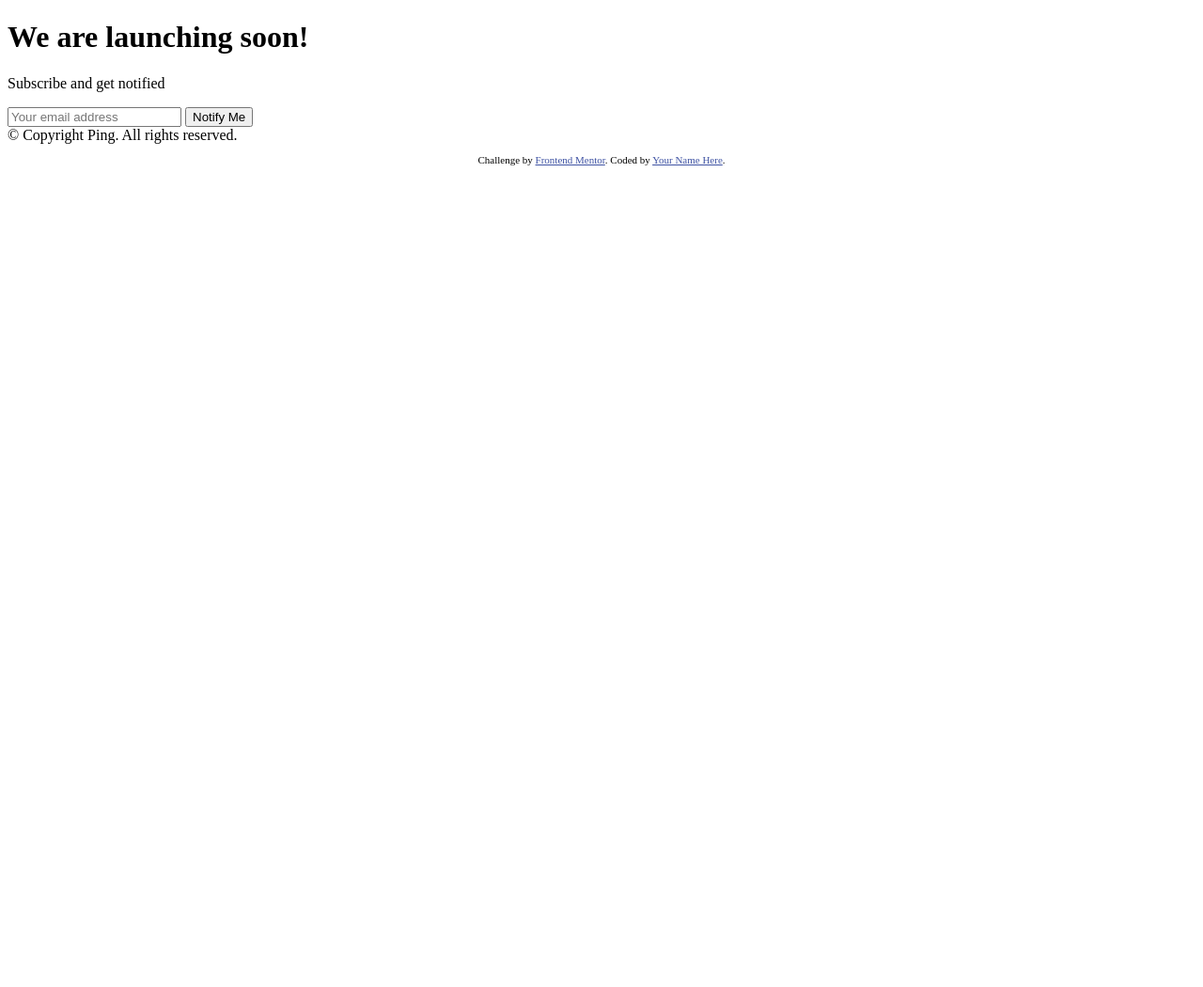
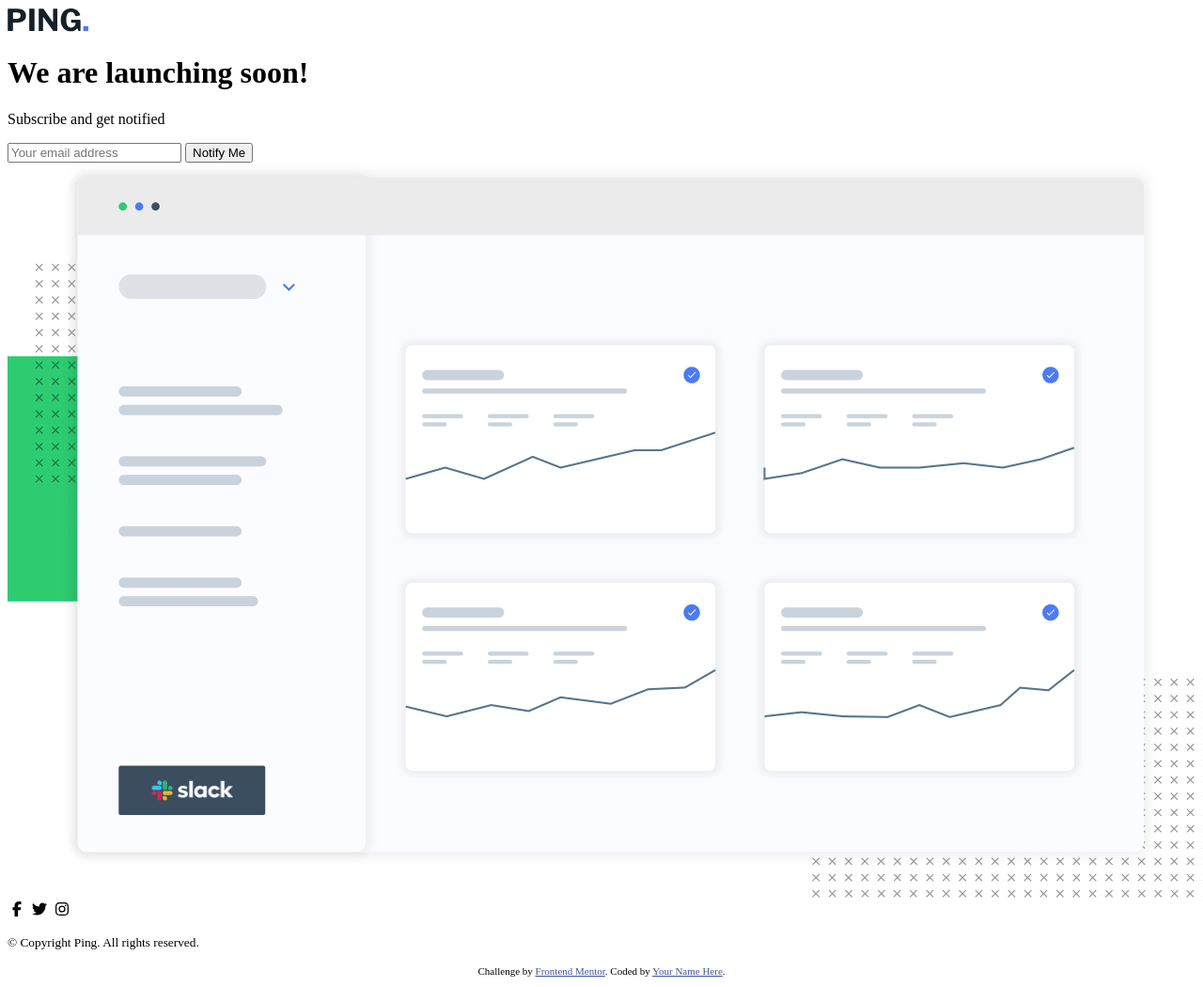
Before and after one commit to Mudi-Igbinoba/ping-coming-soon-page, a plain HTML site: page index.html in a window 1280 px wide. Shown: the whole page at 94% size. Before the commit the page ends 800 px from the top, so only its background shows below. Drawn offline with Linux system fonts and the light colour scheme.

Commit message:
finished structuring html

```diff
--- a/index.html
+++ b/index.html
@@ -12,11 +12,13 @@
             rel="stylesheet"
         />
         <!-- Fonts Links -->
+        <script defer src="./assets/font-awesome/js/all.js"></script>
+        <!-- Font Awesome -->
         <link
             rel="icon"
             type="image/png"
             sizes="32x32"
-            href="./images/favicon-32x32.png"
+            href="./assets/images/favicon-32x32.png"
         />
         <!-- Favicon -->
         <title>Frontend Mentor | Ping coming soon page</title>
@@ -33,6 +35,11 @@
         </style>
     </head>
     <body>
+        <header>
+            <img src="./assets/images/logo.svg" alt="Logo" />
+        </header>
+
+        <main>
             <h1>We are launching soon!</h1>
 
             <p>Subscribe and get notified</p>
@@ -48,9 +55,20 @@
                 <button type="submit">Notify Me</button>
             </form>
 
-        &copy; Copyright Ping. All rights reserved.
+            <img
+                src="./assets/images/illustration-dashboard.png"
+                alt="illustration"
+            />
+        </main>
 
         <footer>
+            <div id="icons">
+                <i class="fa-brands fa-facebook-f"></i>
+                <i class="fa-brands fa-twitter"></i>
+                <i class="fa-brands fa-instagram"></i>
+            </div>
+            <p><small>&copy; Copyright Ping. All rights reserved.</small></p>
+
             <p class="attribution">
                 Challenge by
                 <a
```
Lines whose indentation alone changed are shown as unchanged.
